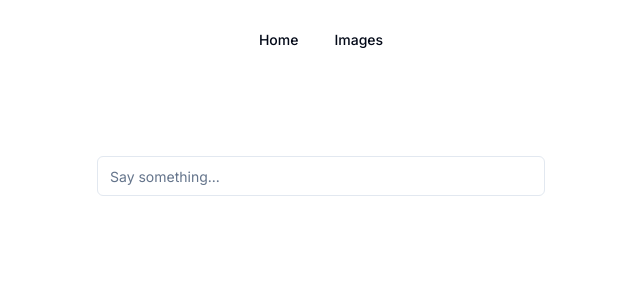
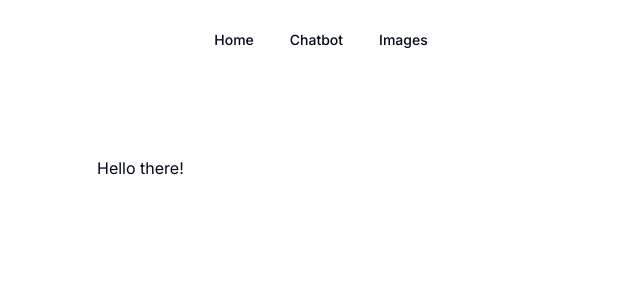
Before and after one commit to zepedroc/Whatevs, a Next.js app: page / in a window 1280 px wide. Shown: the top 300 px of the page, without its empty margins (319-959 px from the left). Built offline with nearby package versions, Linux system fonts and the light colour scheme.

Commit message:
Add not-found page

```diff
--- a/components/navbar.tsx
+++ b/components/navbar.tsx
@@ -20,6 +20,11 @@ const NavBar = () => {
           </Link>
         </NavigationMenuItem>
         <NavigationMenuItem>
+          <Link href="/chatbot" legacyBehavior passHref>
+            <NavigationMenuLink className={navigationMenuTriggerStyle()}>Chatbot</NavigationMenuLink>
+          </Link>
+        </NavigationMenuItem>
+        <NavigationMenuItem>
           <Link href="/images" legacyBehavior passHref>
             <NavigationMenuLink className={navigationMenuTriggerStyle()}>Images</NavigationMenuLink>
           </Link>
--- /dev/null
+++ b/src/app/(with_navbar)/chatbot/page.tsx
@@ -0,0 +1,25 @@
+'use client';
+
+import { useChat } from 'ai/react';
+
+import { Input } from '@/components/ui/input';
+
+export default function Chat() {
+  const { messages, input, handleInputChange, handleSubmit } = useChat();
+  return (
+    <div className="flex flex-col w-full max-w-md py-24 mx-auto stretch">
+      {messages.length > 0
+        ? messages.map((m) => (
+            <div key={m.id} className="whitespace-pre-wrap">
+              {m.role === 'user' ? 'User: ' : 'AI: '}
+              {m.content}
+            </div>
+          ))
+        : null}
+
+      <form onSubmit={handleSubmit}>
+        <Input value={input} placeholder="Say something..." onChange={handleInputChange} />
+      </form>
+    </div>
+  );
+}
--- a/src/app/images/generate-image.tsx
+++ b/src/app/(with_navbar)/images/generate-image.tsx
@@ -4,7 +4,7 @@ import { useState } from 'react';
 import Image from 'next/image';
 import { Aperture } from 'lucide-react';
 
-import { getImage } from '../../server-actions/images';
+import { getImage } from '../../../server-actions/images';
 import { Button } from '@/components/ui/button';
 import { Input } from '@/components/ui/input';
 
--- /dev/null
+++ b/src/app/(with_navbar)/layout.tsx
@@ -0,0 +1,14 @@
+import NavBar from '@/components/navbar';
+
+export default function RootLayout({
+  children,
+}: Readonly<{
+  children: React.ReactNode;
+}>) {
+  return (
+    <>
+      <NavBar />
+      {children}
+    </>
+  );
+}
--- a/src/app/layout.tsx
+++ b/src/app/layout.tsx
@@ -1,7 +1,7 @@
-import NavBar from '@/components/navbar';
+import { Inter } from 'next/font/google';
+
+import './globals.css';
 import { ThemeProvider } from '../../components/theme-provider';
-import './globals.css';
-import { Inter } from 'next/font/google';
 
 const inter = Inter({ subsets: ['latin'] });
 
@@ -18,7 +18,6 @@ export default function RootLayout({
     <html lang="en">
       <body className={inter.className}>
         <ThemeProvider attribute="class" defaultTheme="system" enableSystem disableTransitionOnChange>
-          <NavBar />
           {children}
         </ThemeProvider>
       </body>
--- /dev/null
+++ b/src/app/not-found.tsx
@@ -0,0 +1,14 @@
+import { Button } from '@/components/ui/button';
+import Link from 'next/link';
+
+export default function NotFound() {
+  return (
+    <div className="flex flex-col items-center justify-center h-screen">
+      <h2 className="text-3xl font-bold mb-4">Page Not Found</h2>
+      <p className="text-lg text-gray-600 mb-8">Sorry, the requested resource could not be found.</p>
+      <Button asChild>
+        <Link href="/">Return Home</Link>
+      </Button>
+    </div>
+  );
+}
--- a/src/app/page.tsx
+++ b/src/app/page.tsx
@@ -1,24 +1,10 @@
-'use client';
+import NavBar from '@/components/navbar';
 
-import { useChat } from 'ai/react';
-import { Input } from '../../components/ui/input';
-
-export default function Chat() {
-  const { messages, input, handleInputChange, handleSubmit } = useChat();
+export default function Home() {
   return (
-    <div className="flex flex-col w-full max-w-md py-24 mx-auto stretch">
-      {messages.length > 0
-        ? messages.map((m) => (
-            <div key={m.id} className="whitespace-pre-wrap">
-              {m.role === 'user' ? 'User: ' : 'AI: '}
-              {m.content}
-            </div>
-          ))
-        : null}
-
-      <form onSubmit={handleSubmit}>
-        <Input value={input} placeholder="Say something..." onChange={handleInputChange} />
-      </form>
-    </div>
+    <>
+      <NavBar />
+      <div className="flex flex-col w-full max-w-md py-24 mx-auto stretch">Hello there!</div>
+    </>
   );
 }
```
Also changed, not shown: src/app/(with_navbar)/images/page.tsx (renamed from src/app/images/page.tsx).
